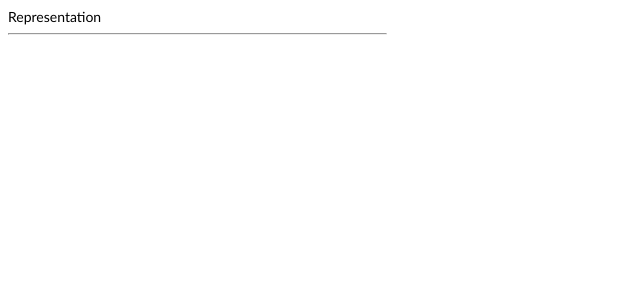
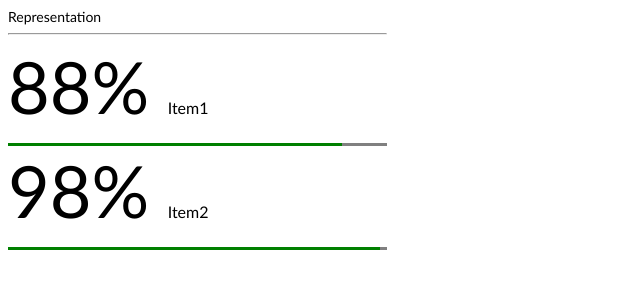
Before and after one commit to alexeyKiselev92/proj1, an Angular app: page / in a window 1280 px wide. Shown: the top 300 px of the page, without its empty margins (0-640 px from the left). Built offline with nearby package versions, Linux system fonts and the light colour scheme.

Commit message:
fix #4
Observable method correct

```diff
--- a/src/app/app.component.html
+++ b/src/app/app.component.html
@@ -2,8 +2,8 @@
   <h5 class="header">Representation</h5>
   <hr class="line" />
   <ul class="list-style">
-    <li *ngFor="let item of itemsObservable | async" class="list-without-marker">
-      <diagram-item [instance]="item"></diagram-item>
+    <li *ngFor="let item of items" class="list-without-marker">
+      <diagram-item [instance] = "item.instance"></diagram-item>
     </li>
   </ul>
 </div>
--- a/src/app/diagram-item/diagram-item.html
+++ b/src/app/diagram-item/diagram-item.html
@@ -1,5 +1,5 @@
 <div class="block">
-    <label class="caption-number">{{value}}% </label>
-    <label class="caption-name">{{name}}</label>
-    <progress [value]="value" max=100 class="value"></progress>
+    <label class="caption-number">{{instance.value}}% </label>
+    <label class="caption-name">{{instance.name}}</label>
+    <progress [value]="instance.value" max=100 class="value"></progress>
 </div>
```
